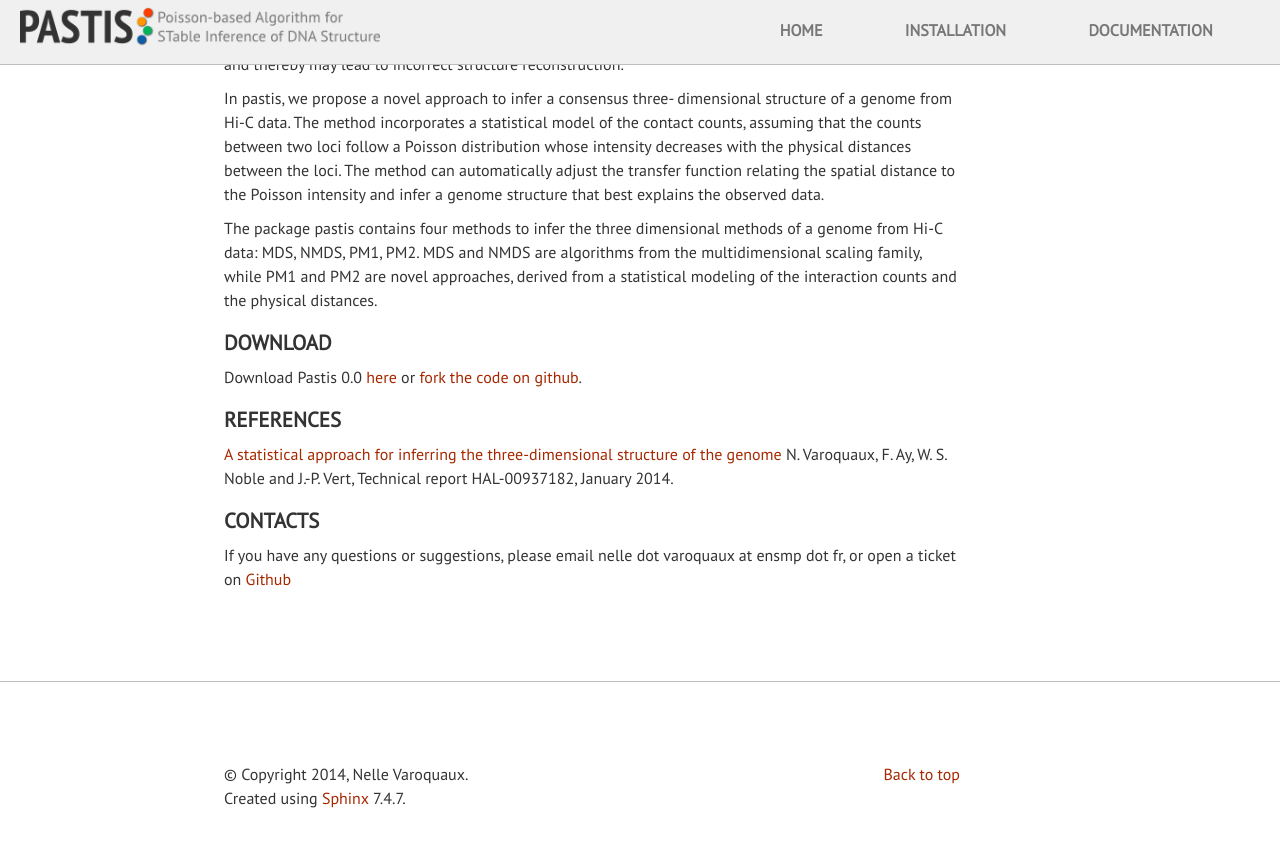
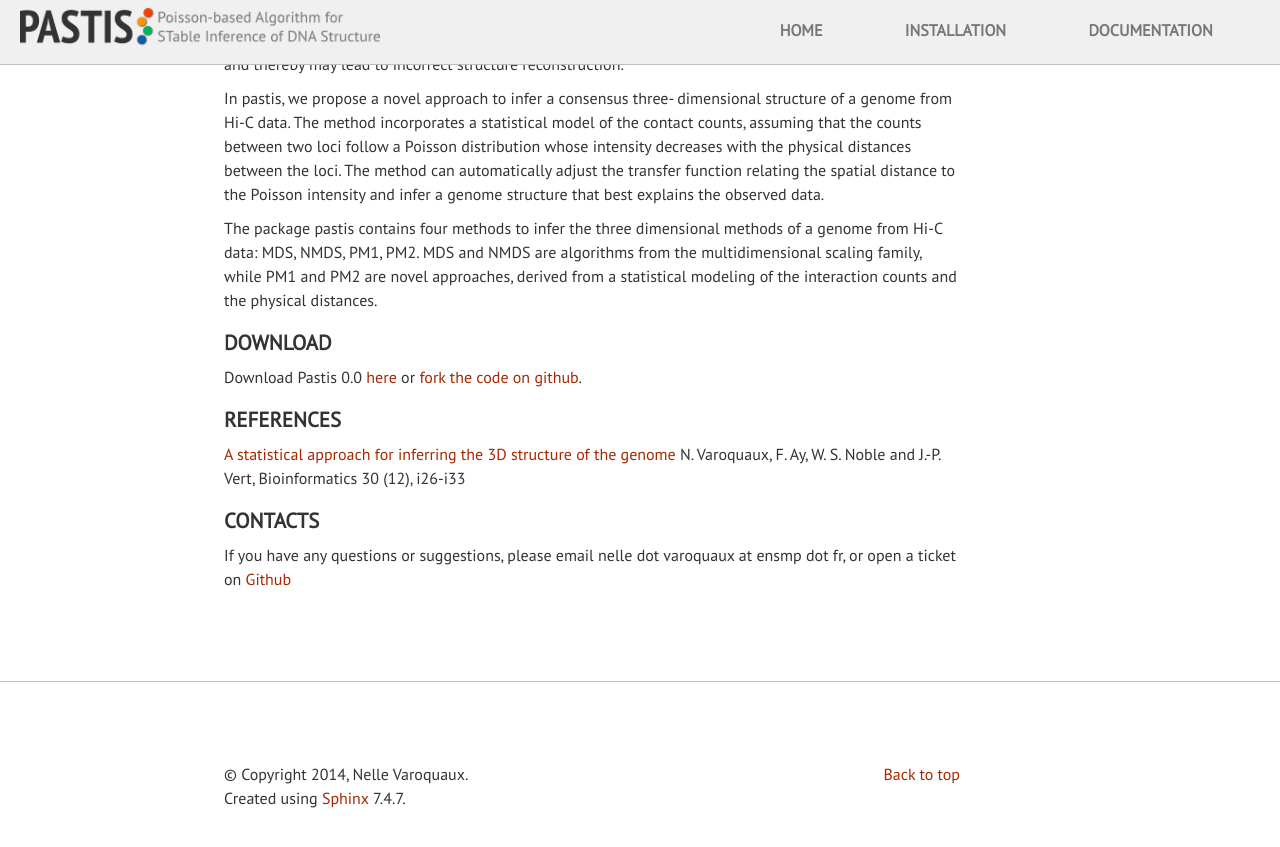
Before and after one commit to hiclib/pastis, a Sphinx documentation site: the page built from doc/index.rst, in a window 1280 px wide and 900 px high, scrolled down 617 px. Shown: the top 847 px of the window. Built offline with Sphinx 7.4.7, drawn with Linux system fonts in a browser that asks for light colours; formulas are drawn with MathJax 3; pages that are not in the unit, such as notebooks, are missing from menus.

Commit message:
Added citation to the bioinformatics paper

```diff
--- a/doc/index.rst
+++ b/doc/index.rst
@@ -46,9 +46,9 @@ or `fork the code on github <https://github.com/hiclib/pastis/>`_.
 References
 ==========
 
-`A statistical approach for inferring the three-dimensional structure of the
-genome <http://hal-ensmp.archives-ouvertes.fr/hal-00937182>`_ N. Varoquaux, F.
-Ay, W. S. Noble and J.-P. Vert, Technical report HAL-00937182, January 2014.
+`A statistical approach for inferring the 3D structure of the
+genome <http://bioinformatics.oxfordjournals.org/content/30/12/i26.short>`_ N. Varoquaux, F.
+Ay, W. S. Noble and J.-P. Vert, Bioinformatics 30 (12), i26-i33
 
 Contacts
 ========
```
Also changed, not shown: 1 other file.
